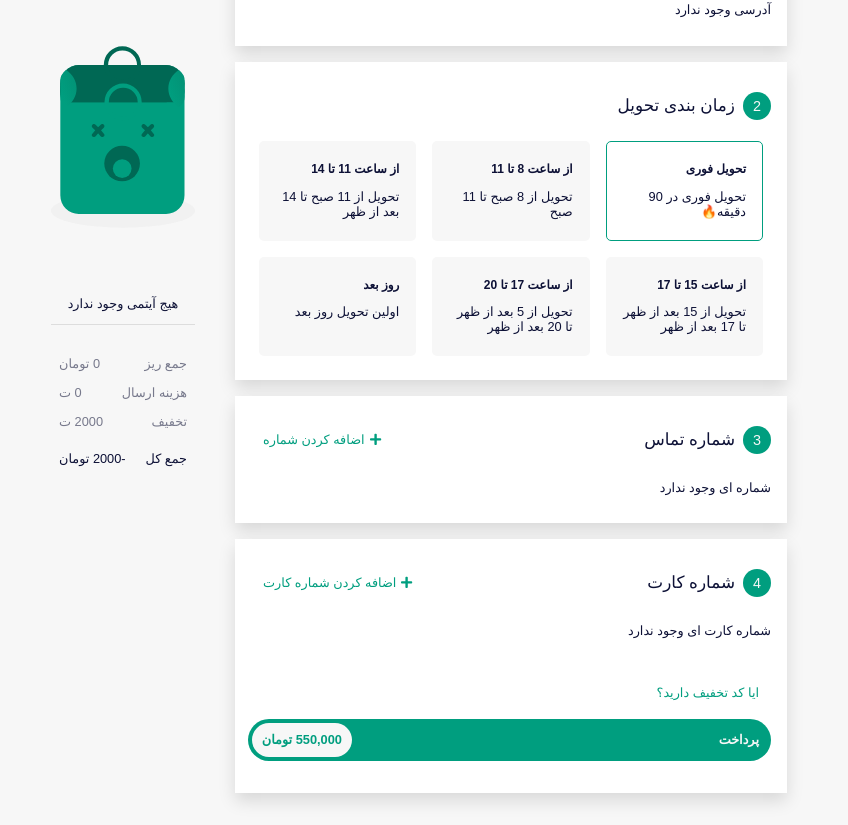
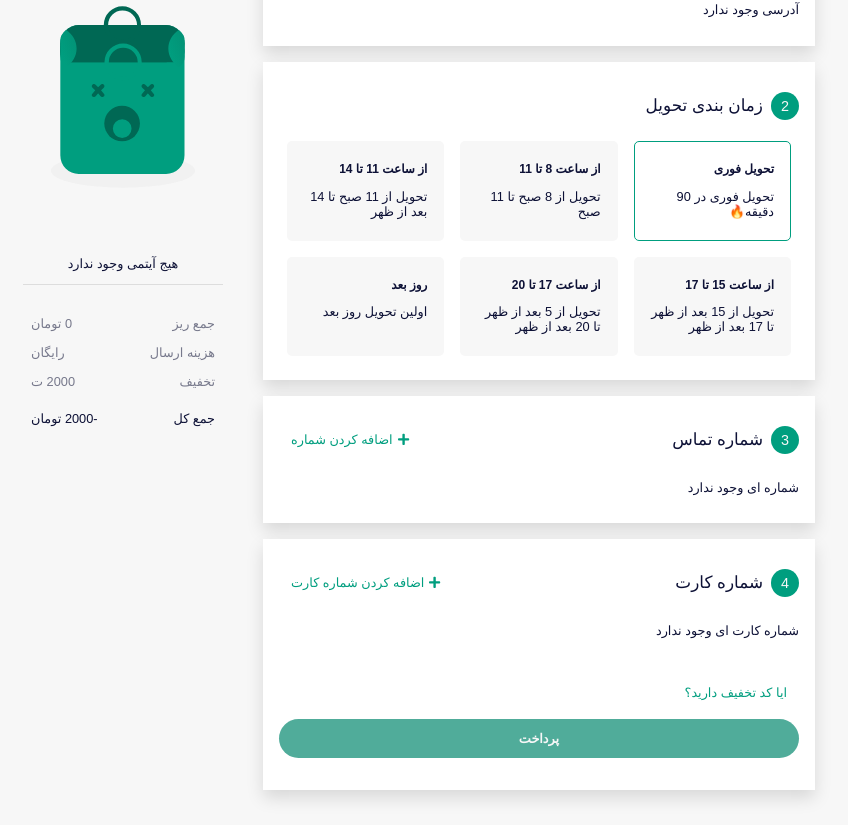
Before and after one commit to reza-goodarzi/grocery_delivery, a React (Create React App) app: page /checkout in a window 1280 px wide. Shown: the part 209-1034 px from the top of the page, without its empty margins (221-1069 px from the left). Built offline with nearby package versions, Linux system fonts and the light colour scheme; a small style sheet from the web is missing.

Commit message:
Fix some bugs

```diff
--- a/src/components/Cart/EmptyCart.js
+++ b/src/components/Cart/EmptyCart.js
@@ -15,9 +15,8 @@ const EmptyCartStyle = styled.div`
 	display: flex;
 	flex-direction: column;
 	align-items: center;
-	margin-top: 5rem;
+
 	svg{
 		width: 18rem;
 	}
-
 `;
--- a/src/components/CheckoutProcess/PaymentOption.js
+++ b/src/components/CheckoutProcess/PaymentOption.js
@@ -1,4 +1,5 @@
 import { useState } from "react";
+import { useSelector } from "react-redux";
 import { Link } from "react-router-dom";
 import styled from "styled-components";
 import { ErrorMessage } from "../../styles/style";
@@ -14,6 +15,7 @@ function PaymentOption() {
 	const [index, setIndex] = useState(0);
 	const [showModal, setShowModal] = useState(false);
 	const [error, setError] = useState('');
+	const totalQuantity = useSelector(state => state.cart.totalQuantity);
 
 	function addCard() {
 		if (!cardInput || cardInput === '') {
@@ -145,12 +147,10 @@ function PaymentOption() {
 					<p>شماره کارت ای وجود ندارد	</p>
 				}
 
-				{/* TODO TEMP (MUST Completely Change) */}
 				<Buttons>
 					<VoucherButton />
-					<CheckoutButton to='/order_received'>
-						<span className="text">پرداخت</span>
-						<span className="price">550,000 تومان</span>
+					<CheckoutButton to='/order_received' className={totalQuantity === 0 && 'disabled'}>
+						پرداخت
 					</CheckoutButton>
 				</Buttons>
 
@@ -163,7 +163,9 @@ function PaymentOption() {
 					onClick={editMode ? editCardHandler : addCard}
 				>
 					<ErrorMessage>{error}</ErrorMessage>
-					<input type="number" onChange={onChangeHandler} value={cardInput} placeholder="شماره کارت کارت خود را وارد کنید" />
+					<input type="number" onChange={onChangeHandler}
+						value={cardInput} placeholder="شماره کارت کارت خود را وارد کنید"
+					/>
 				</CheckoutModal>
 			}
 		</>
@@ -186,22 +188,17 @@ const CheckoutButton = styled(Link)`
 		background-color: var(--color-primary);
 		border-radius: 3rem;
 		font-weight: bold;
-		width: 99%;
+		width: 100%;
 		margin-bottom: 2rem;
 		padding: .5rem;
 		display: flex;
-		justify-content: space-between;
-	}
+		justify-content: center;
+		padding: 1.5rem 0;
+		color: var(--color-white);
 
-	.text{
-		color: var(--color-white);
-		padding: 1rem;
-	}
-
-	.price{
-		background-color: var(--color-white);
-		color: var(--color-primary);
-		padding: 1.2rem;
-		border-radius: 3rem;
+		&.disabled{
+			pointer-events: none;
+			background-color: var(--color-primary-disabled);
+		}
 	}
 `;
--- a/src/components/YourOrder/YourBill.js
+++ b/src/components/YourOrder/YourBill.js
@@ -16,7 +16,7 @@ function YourBill() {
 			</span>
 			<span className="delivery_fee">
 				<p className="title">هزینه ارسال</p>
-				<p className="price">0 ت</p>
+				<p className="price">رایگان</p>
 			</span>
 			<span className="discount">
 				<p className="title">تخفیف</p>
--- a/src/components/YourOrder/YourOrder.js
+++ b/src/components/YourOrder/YourOrder.js
@@ -18,6 +18,7 @@ export default YourOrder;
 const YourOrderStyled = styled.div`
 	margin: 2rem;
 	height: 100vh;
+	min-width: 25rem;
 
 	position: sticky;
 	top: 0;
```
